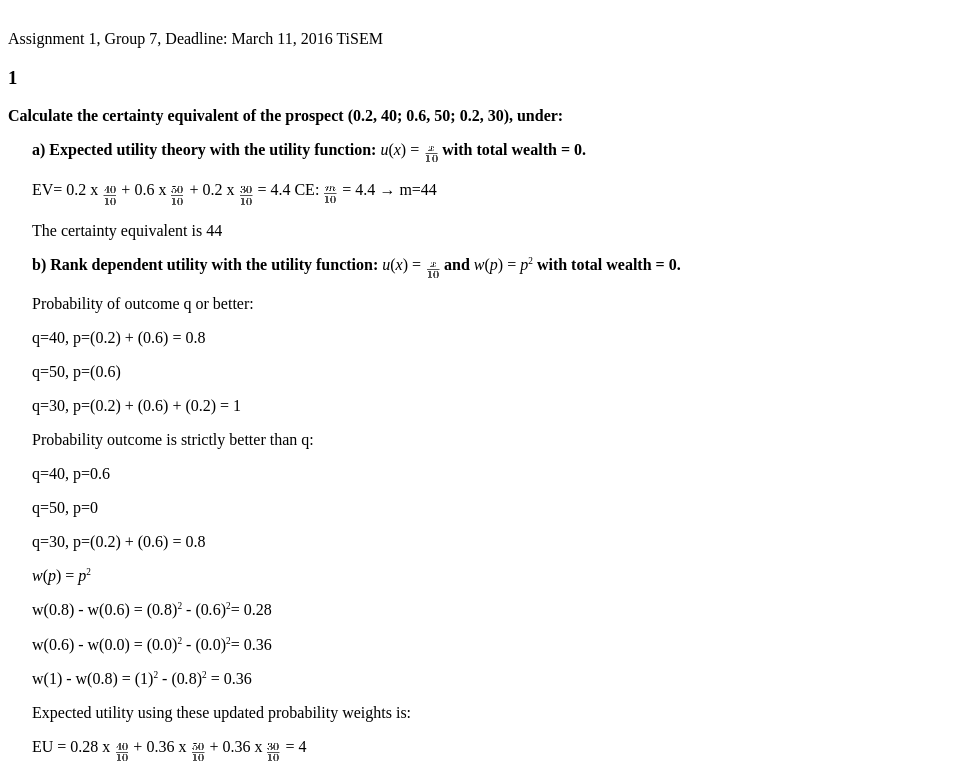
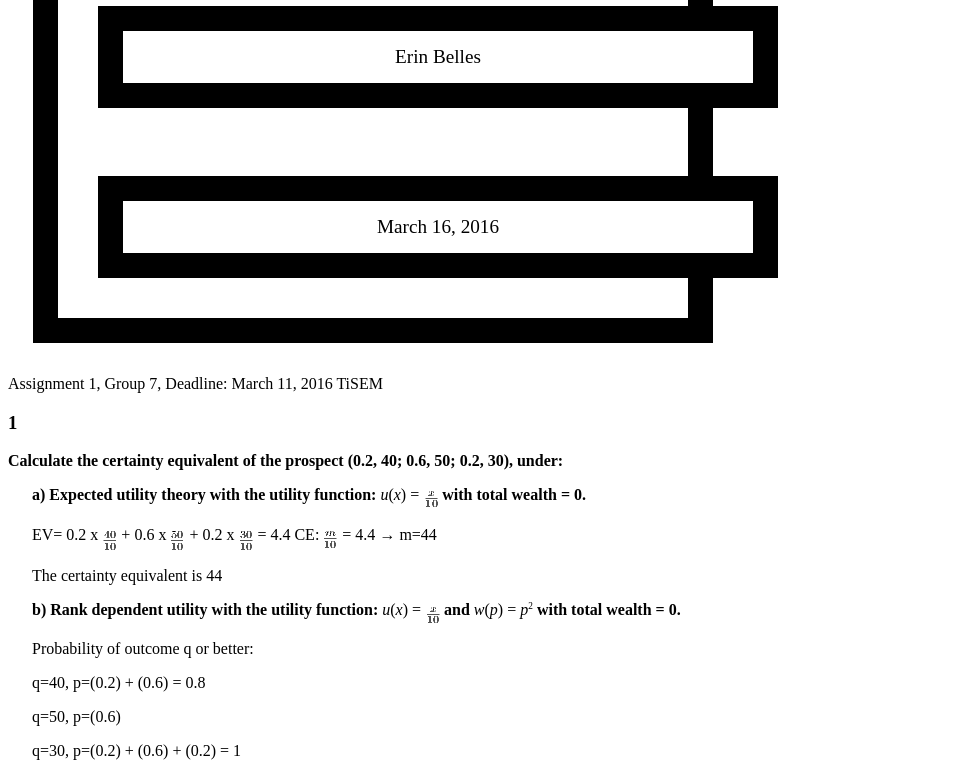
Before and after one commit to e-belles/Project2, a plain HTML site: page index.html in a window 1280 px wide. Shown: the part 131-904 px from the top of the page, without its empty margins (0-960 px from the left). Drawn offline with Linux system fonts and the light colour scheme.

Commit message:
Update index.html

```diff
--- a/index.html
+++ b/index.html
@@ -9,6 +9,19 @@
 <meta name="src" content="AssignmentLatex.tex">
 <meta name="date" content="2016-03-16 17:12:00">
 <link rel="stylesheet" type="text/css" href="AssignmentLatex.css">
+
+<head>
+<style>
+div {
+    background-color: white;
+    width: 600px;
+    padding: 15px;
+    border: 25px solid black;
+    margin: 25px;
+}
+</style>
+</head>
+
 </head><body >
 
 
```
